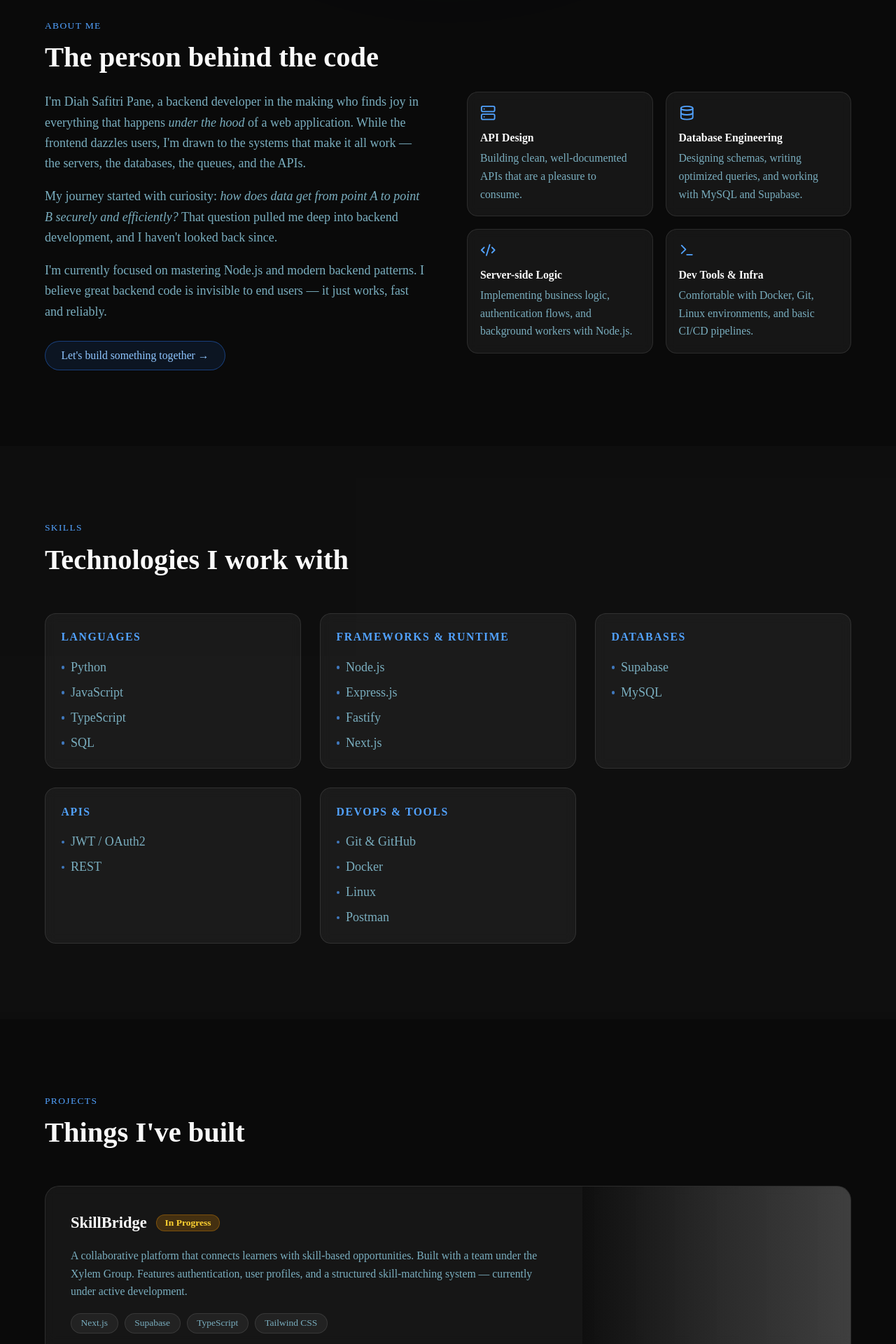
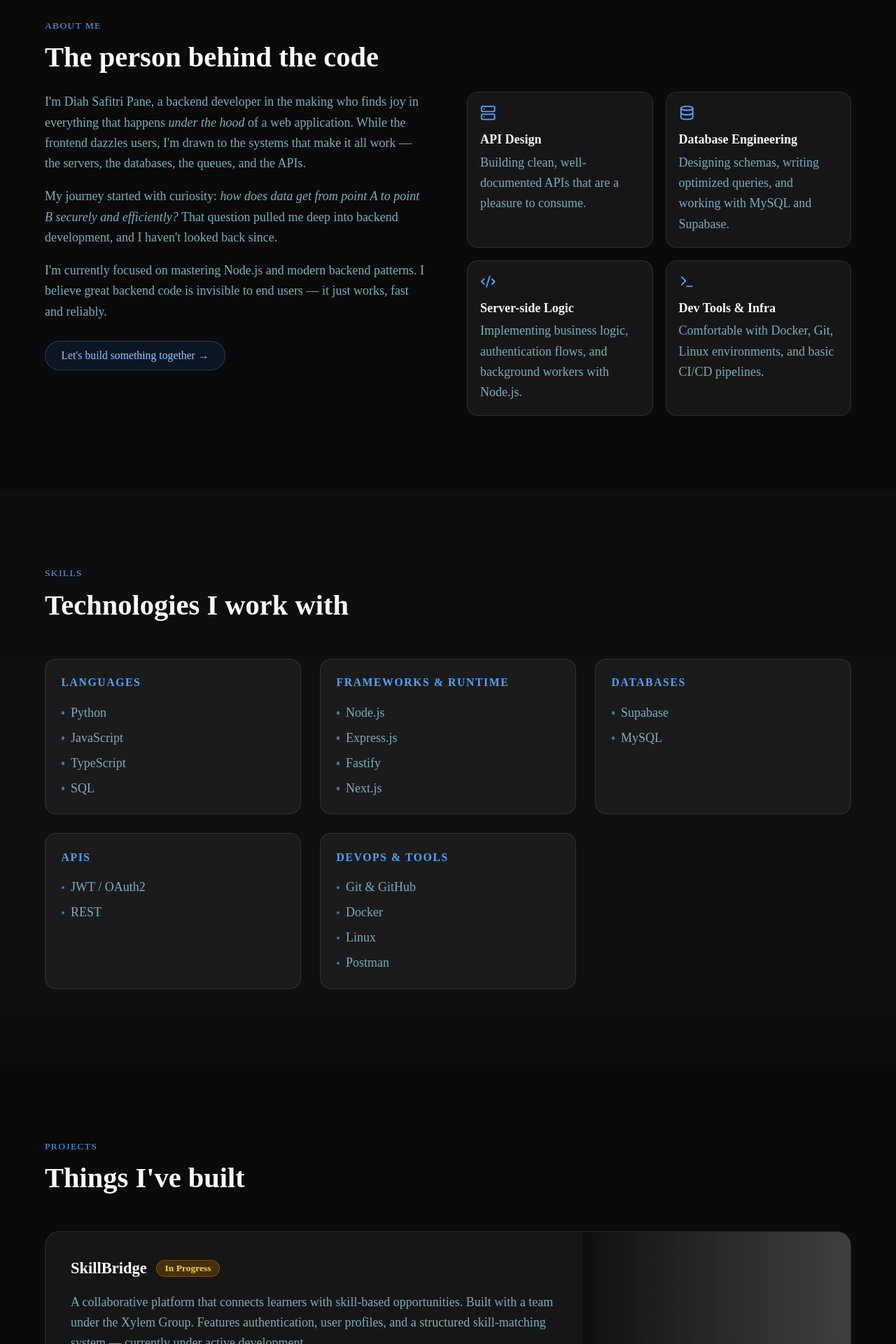
Before and after one commit to ValZ908/my-portofolio, a Next.js app: page / in a window 1280 px wide. Shown: the part 880-2800 px from the top of the page at 70% size. Built offline with nearby package versions, Linux system fonts and the light colour scheme; grey boxes are pictures that could not be loaded.

Commit message:
bigger text across all sections, liquid glass contact cards

```diff
--- a/components/about.tsx
+++ b/components/about.tsx
@@ -75,8 +75,8 @@ export function About() {
                 className="rounded-xl border border-gray-200 dark:border-white/10 bg-gray-50/80 dark:bg-white/5 backdrop-blur-sm p-4 hover:border-gray-300 dark:hover:border-white/20 hover:bg-gray-100/80 dark:hover:bg-white/10 transition-all"
               >
                 <div className="mb-3">{item.icon}</div>
-                <h3 className="font-semibold text-sm mb-1">{item.title}</h3>
-                <p className="text-sm text-muted-foreground leading-relaxed">
+                <h3 className="font-semibold text-base mb-1">{item.title}</h3>
+                <p className="text-base text-muted-foreground leading-relaxed">
                   {item.description}
                 </p>
               </div>
--- a/components/contact.tsx
+++ b/components/contact.tsx
@@ -35,7 +35,7 @@ export function Contact() {
         <div className="flex flex-col sm:flex-row items-center justify-center gap-4">
           <a
             href="mailto:Diahsafitripane@gmail.com"
-            className="flex items-center gap-3 rounded-xl border border-gray-200 dark:border-white/10 bg-gray-50/80 dark:bg-white/5 backdrop-blur-sm px-5 py-4 text-sm hover:border-gray-300 dark:hover:border-white/25 hover:bg-gray-100/80 dark:hover:bg-white/10 transition-all w-full sm:w-auto justify-center"
+            className="flex items-center gap-3 rounded-2xl border border-gray-200/80 dark:border-white/15 bg-white/70 dark:bg-white/5 backdrop-blur-md px-6 py-4 text-base font-medium shadow-lg shadow-black/5 dark:shadow-black/20 hover:border-gray-300 dark:hover:border-white/30 hover:bg-white/90 dark:hover:bg-white/10 hover:shadow-xl transition-all w-full sm:w-auto justify-center"
           >
             <Mail className="size-4 text-blue-400 shrink-0" />
             Diahsafitripane@gmail.com
@@ -45,7 +45,7 @@ export function Contact() {
             href="https://github.com/ValZ908"
             target="_blank"
             rel="noopener noreferrer"
-            className="flex items-center gap-3 rounded-xl border border-gray-200 dark:border-white/10 bg-gray-50/80 dark:bg-white/5 backdrop-blur-sm px-5 py-4 text-sm hover:border-gray-300 dark:hover:border-white/25 hover:bg-gray-100/80 dark:hover:bg-white/10 transition-all w-full sm:w-auto justify-center"
+            className="flex items-center gap-3 rounded-2xl border border-gray-200/80 dark:border-white/15 bg-white/70 dark:bg-white/5 backdrop-blur-md px-6 py-4 text-base font-medium shadow-lg shadow-black/5 dark:shadow-black/20 hover:border-gray-300 dark:hover:border-white/30 hover:bg-white/90 dark:hover:bg-white/10 hover:shadow-xl transition-all w-full sm:w-auto justify-center"
           >
             <GithubIcon className="size-4 text-blue-400 shrink-0" />
             github.com/ValZ908
@@ -55,14 +55,14 @@ export function Contact() {
             href="https://www.linkedin.com/in/diah-safitri-pane-a5982b325/"
             target="_blank"
             rel="noopener noreferrer"
-            className="flex items-center gap-3 rounded-xl border border-gray-200 dark:border-white/10 bg-gray-50/80 dark:bg-white/5 backdrop-blur-sm px-5 py-4 text-sm hover:border-gray-300 dark:hover:border-white/25 hover:bg-gray-100/80 dark:hover:bg-white/10 transition-all w-full sm:w-auto justify-center"
+            className="flex items-center gap-3 rounded-2xl border border-gray-200/80 dark:border-white/15 bg-white/70 dark:bg-white/5 backdrop-blur-md px-6 py-4 text-base font-medium shadow-lg shadow-black/5 dark:shadow-black/20 hover:border-gray-300 dark:hover:border-white/30 hover:bg-white/90 dark:hover:bg-white/10 hover:shadow-xl transition-all w-full sm:w-auto justify-center"
           >
             <LinkedinIcon className="size-4 text-blue-400 shrink-0" />
             Diah Safitri Pane
           </a>
         </div>
 
-        <div className="flex items-center justify-center gap-1.5 mt-8 text-xs text-muted-foreground">
+        <div className="flex items-center justify-center gap-1.5 mt-8 text-sm text-muted-foreground">
           <MapPin className="size-3.5" />
           Indonesia · GMT+7
         </div>
--- a/components/experience.tsx
+++ b/components/experience.tsx
@@ -17,10 +17,10 @@ export function Experience() {
                 <div className="flex flex-wrap items-start justify-between gap-2 mb-2">
                   <div>
                     <h3 className="font-semibold text-base">Bachelor of Computer Science</h3>
-                    <p className="text-sm text-blue-400">President University</p>
+                    <p className="text-base text-blue-400">President University</p>
                   </div>
                   <div className="flex flex-col items-end gap-1">
-                    <span className="text-xs text-muted-foreground whitespace-nowrap">
+                    <span className="text-sm text-muted-foreground whitespace-nowrap">
                       2024 – Present
                     </span>
                     <span className="text-xs font-semibold uppercase tracking-wide px-2.5 py-0.5 rounded-full border border-blue-300 dark:border-blue-500/30 bg-blue-100 dark:bg-blue-500/10 text-blue-700 dark:text-blue-300">
@@ -28,7 +28,7 @@ export function Experience() {
                     </span>
                   </div>
                 </div>
-                <p className="text-sm text-muted-foreground leading-relaxed">
+                <p className="text-base text-muted-foreground leading-relaxed">
                   Focusing on software engineering, algorithms, and database systems.
                   Active in the campus programming club and open-source community.
                 </p>
--- a/components/projects.tsx
+++ b/components/projects.tsx
@@ -98,7 +98,7 @@ export function Projects() {
                     </div>
                   </div>
 
-                  <p className="text-sm text-muted-foreground leading-relaxed">
+                  <p className="text-base text-muted-foreground leading-relaxed">
                     {project.description}
                   </p>
 
@@ -106,7 +106,7 @@ export function Projects() {
                     {project.stack.map((tech) => (
                       <span
                         key={tech}
-                        className="rounded-full border border-gray-200 dark:border-white/10 bg-gray-100/80 dark:bg-white/5 px-3 py-1 text-xs text-muted-foreground"
+                        className="rounded-full border border-gray-200 dark:border-white/10 bg-gray-100/80 dark:bg-white/5 px-3 py-1 text-sm text-muted-foreground"
                       >
                         {tech}
                       </span>
@@ -119,9 +119,9 @@ export function Projects() {
                         href={project.github}
                         target="_blank"
                         rel="noopener noreferrer"
-                        className="flex items-center gap-1.5 text-xs text-muted-foreground hover:text-foreground transition-colors"
+                        className="flex items-center gap-1.5 text-sm text-muted-foreground hover:text-foreground transition-colors"
                       >
-                        <GithubIcon className="size-3.5" />
+                        <GithubIcon className="size-4" />
                         Source
                       </a>
                     )}
@@ -130,13 +130,13 @@ export function Projects() {
                         href={project.live}
                         target="_blank"
                         rel="noopener noreferrer"
-                        className="flex items-center gap-1.5 text-xs text-muted-foreground hover:text-foreground transition-colors"
+                        className="flex items-center gap-1.5 text-sm text-muted-foreground hover:text-foreground transition-colors"
                       >
-                        <ExternalLink className="size-3.5" />
+                        <ExternalLink className="size-4" />
                         Live
                       </a>
                     )}
-                    <span className="ml-auto text-xs text-muted-foreground/60">
+                    <span className="ml-auto text-sm text-muted-foreground/60">
                       {project.year}
                     </span>
                   </div>
```
